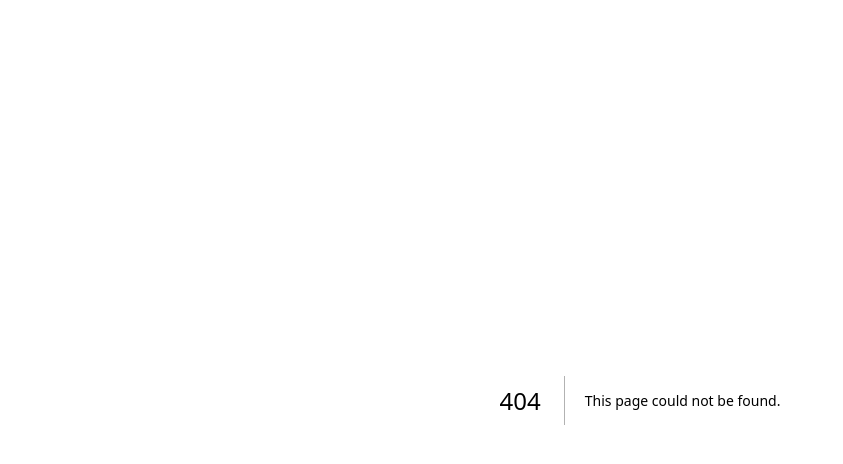
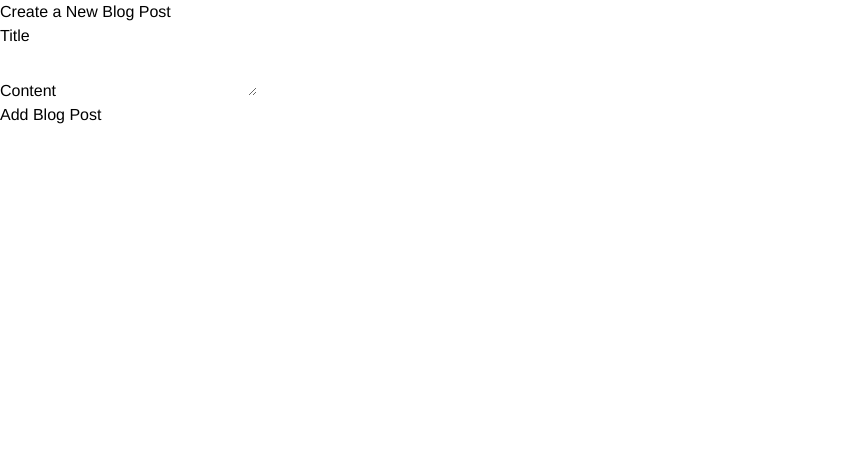
Before and after one commit to Jahmiro/isr-poc-time, a Next.js app: page /new-blog in a window 1280 px wide. Before the commit this address had no page. Shown: the top 464 px of the page, without its empty margins (0-843 px from the left). Built offline with nearby package versions, Linux system fonts and the light colour scheme.

Commit message:
add new blog post

```diff
--- a/components/navigation.tsx
+++ b/components/navigation.tsx
@@ -8,6 +8,7 @@ const Navigation = () => {
       <div className="flex space-x-10 mx-auto">
         <Link href="/">Home</Link>
         <Link href="/blogs">Blogs</Link>
+        <Link href="/new-blog">Create New Blog Post</Link> {/* Nieuwe link toegevoegd */}
       </div>
     </nav>
   );
--- /dev/null
+++ b/pages/new-blog.tsx
@@ -0,0 +1,58 @@
+// pages/new-blog.tsx
+
+import { useState } from 'react';
+import { useRouter } from 'next/router';
+
+const NewBlogPage = () => {
+  const [title, setTitle] = useState('');
+  const [content, setContent] = useState('');
+  const router = useRouter();
+
+  const handleSubmit = async (e: React.FormEvent) => {
+    e.preventDefault();
+
+    const response = await fetch('https://cryptic-bastion-20850-17d5b5f8ec19.herokuapp.com/add-blog-post', {
+      method: 'POST',
+      headers: {
+        'Content-Type': 'application/json',
+      },
+      body: JSON.stringify({ title, content }),
+    });
+
+    if (response.ok) {
+      router.push('/blogs');
+    } else {
+      console.error('Failed to add blog post');
+    }
+  };
+
+  return (
+    <div>
+      <h1>Create a New Blog Post</h1>
+      <form onSubmit={handleSubmit}>
+        <div>
+          <label htmlFor="title">Title</label>
+          <input
+            id="title"
+            type="text"
+            value={title}
+            onChange={(e) => setTitle(e.target.value)}
+            required
+          />
+        </div>
+        <div>
+          <label htmlFor="content">Content</label>
+          <textarea
+            id="content"
+            value={content}
+            onChange={(e) => setContent(e.target.value)}
+            required
+          />
+        </div>
+        <button type="submit">Add Blog Post</button>
+      </form>
+    </div>
+  );
+};
+
+export default NewBlogPage;
```
